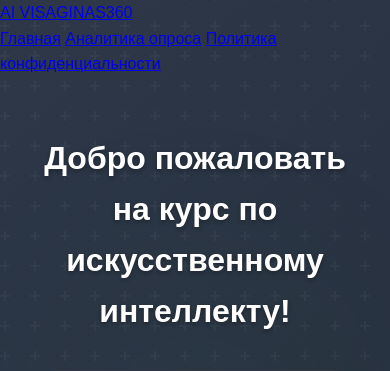
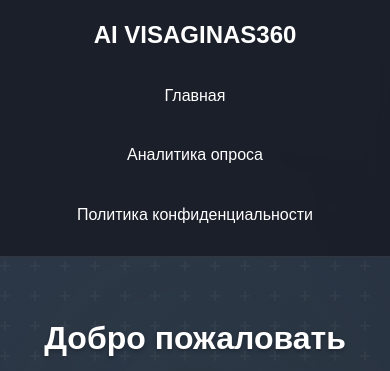
Before and after one commit to tikserziku/Questionnaire, a Flask app: page / in a window 390 px wide. Shown: the top 371 px of the page. Run offline with Flask 2, Linux system fonts and the light colour scheme; some libraries are stand-ins or nearby versions.

Commit message:
Update styles.css

```diff
--- a/static/styles.css
+++ b/static/styles.css
@@ -652,6 +652,80 @@ footer a:hover {
     text-overflow: ellipsis;
 }
 
+/* Навигационное меню */
+.main-nav {
+    background: var(--bg-dark);
+    border-bottom: 1px solid rgba(255, 255, 255, 0.1);
+    padding: 1rem 0;
+    position: sticky;
+    top: 0;
+    z-index: 100;
+    backdrop-filter: blur(10px);
+}
+
+.nav-container {
+    max-width: 1200px;
+    margin: 0 auto;
+    padding: 0 1rem;
+    display: flex;
+    justify-content: space-between;
+    align-items: center;
+}
+
+.nav-logo {
+    color: var(--text-color);
+    font-size: 1.5rem;
+    font-weight: bold;
+    text-decoration: none;
+    transition: color var(--animation-timing);
+}
+
+.nav-logo:hover {
+    color: var(--primary-color);
+}
+
+.nav-links {
+    display: flex;
+    gap: 2rem;
+}
+
+.nav-link {
+    color: var(--text-color);
+    text-decoration: none;
+    padding: 0.5rem 1rem;
+    border-radius: var(--border-radius);
+    transition: all var(--animation-timing);
+}
+
+.nav-link:hover {
+    background: var(--hover-bg);
+    color: var(--primary-color);
+}
+
+/* Адаптивное меню */
+@media (max-width: 768px) {
+    .nav-container {
+        flex-direction: column;
+        gap: 1rem;
+        text-align: center;
+    }
+
+    .nav-links {
+        flex-direction: column;
+        gap: 0.5rem;
+    }
+
+    .nav-link {
+        display: block;
+        padding: 0.8rem;
+    }
+}
+
+/* Регулируем отступ основного контента */
+#main-content {
+    padding-top: 2rem;
+}
+
 /* Оптимизация для устройств с предпочтением уменьшенного движения */
 @media (prefers-reduced-motion: reduce) {
     *,
```
